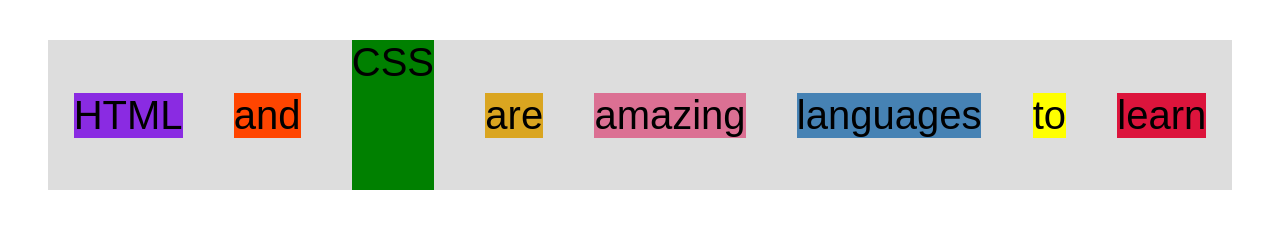
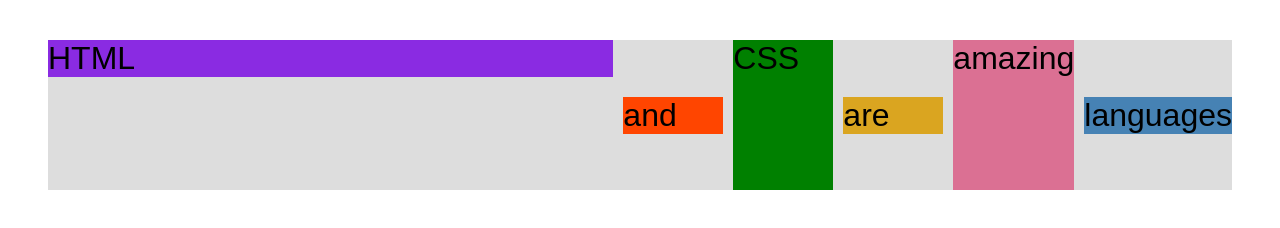
Before and after one commit to smarigowda/jonas_html_css_course_practice, a plain HTML site: page 04-CSS-Layouts/flexbox.html in a window 1280 px wide. Drawn offline with Linux system fonts and the light colour scheme.

Commit message:
flexbox properties

```diff
--- a/04-CSS-Layouts/flexbox.html
+++ b/04-CSS-Layouts/flexbox.html
@@ -6,8 +6,16 @@
     <meta name="viewport" content="width=device-width, initial-scale=1.0" />
     <title>Flexbox</title>
     <style>
+      .el {
+        /* flex-grow: 1;
+        flex-shrink: 0;
+        flex-basis: 100px; */
+        flex: 0 0 100px;
+      }
       .el--1 {
         background-color: blueviolet;
+        align-self: flex-start;
+        flex-grow: 2;
       }
       .el--2 {
         background-color: orangered;
@@ -21,6 +29,7 @@
       }
       .el--5 {
         background-color: palevioletred;
+        align-self: stretch;
       }
       .el--6 {
         background-color: steelblue;
@@ -36,13 +45,14 @@
         /* STARTER */
         font-family: sans-serif;
         background-color: #ddd;
-        font-size: 40px;
+        font-size: 32px;
         margin: 40px;
 
         /* FLEXBOX */
         display: flex;
         align-items: center;
         justify-content: space-around;
+        gap: 10px;
       }
     </style>
   </head>
@@ -54,8 +64,6 @@
       <div class="el el--4">are</div>
       <div class="el el--5">amazing</div>
       <div class="el el--6">languages</div>
-      <div class="el el--7">to</div>
-      <div class="el el--8">learn</div>
     </div>
   </body>
 </html>
```
